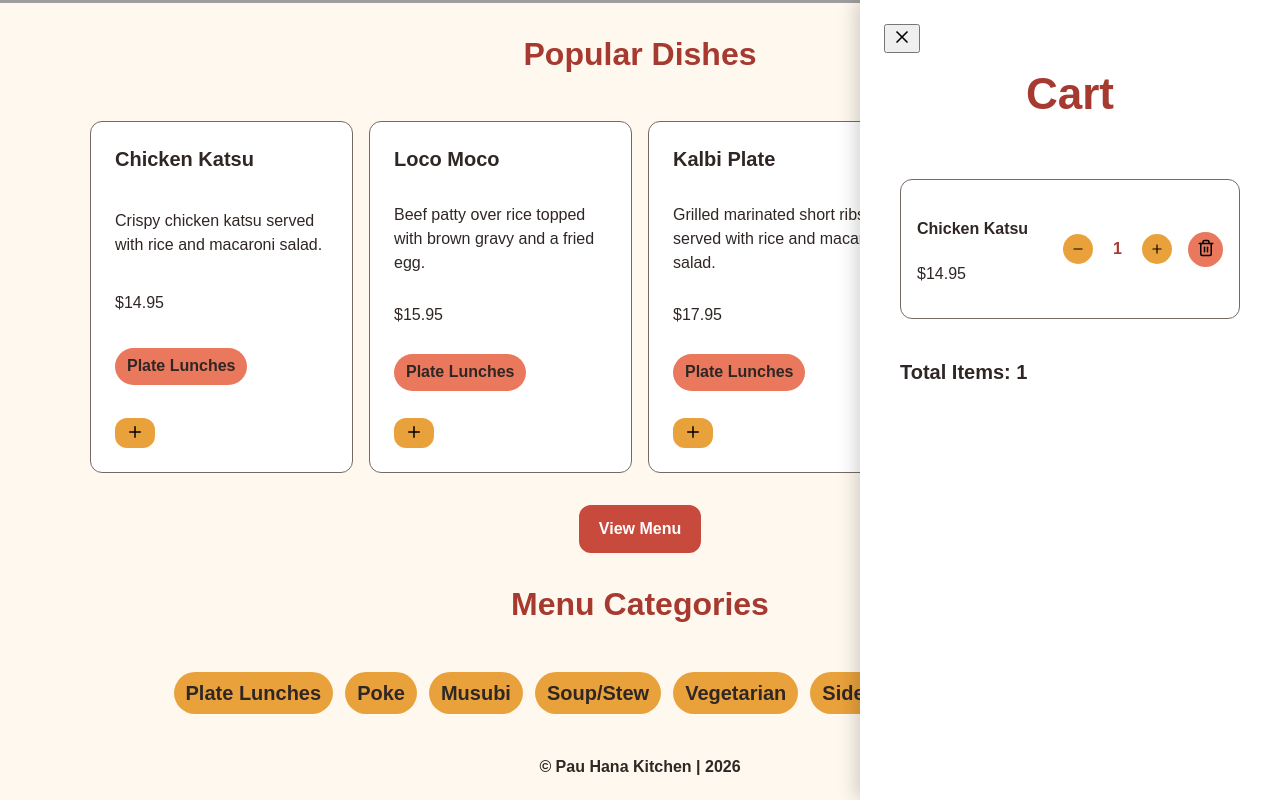
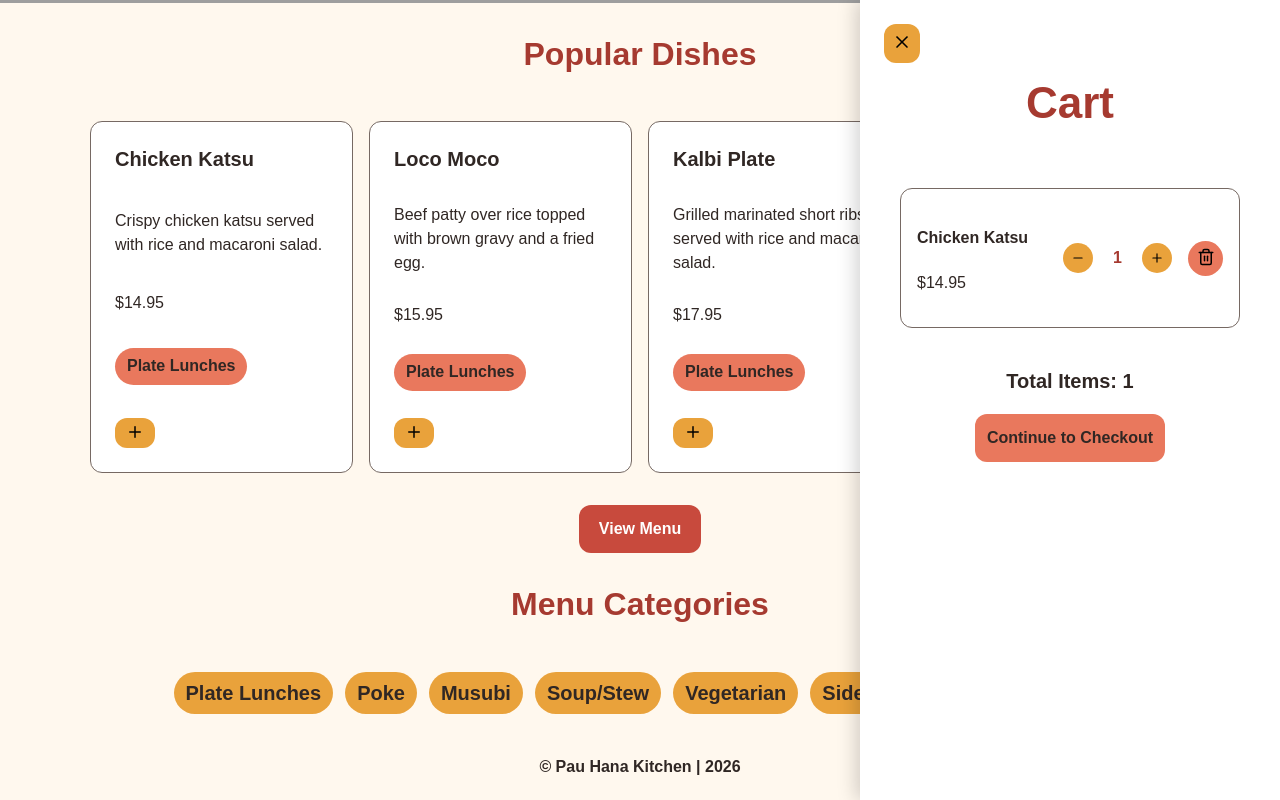
Before and after one commit to jjackson112/pau-hana-kitchen, a React (Vite) app in the folder frontend/: page / in a window 1280 px wide. Both pictures are taken after a click on the button 135 px from the left and 990 px from the top of the page. Shown: the part 557-1357 px from the top of the page. Built offline with nearby package versions, Linux system fonts and the light colour scheme; grey boxes are pictures that could not be loaded.

Commit message:
checkout btn on CartSidebar

```diff
--- a/frontend/src/App.css
+++ b/frontend/src/App.css
@@ -241,6 +241,20 @@ a {
 
 /* Cart Sidebar Styles */
 
+.close-sidebar-btn {
+  background-color: var(--pauhana-gold);
+  border: 1px solid var(--pauhana-muted);
+  border: none;
+  border-radius: 12px;
+  padding: .5rem;
+  cursor: pointer;
+}
+
+.close-sidebar-btn:hover, .checkout-btn:hover {
+  background-color: var(--pauhana-muted);
+  color: var(--pauhana-surface);
+}
+
 .cart-title {
   color: var(--pauhana-red-dark);
   padding: 1rem;
@@ -249,6 +263,22 @@ a {
 
 .cart-items-list, .other-cart-details {
   padding: .5rem 1rem;
+}
+
+.other-cart-details {
+  display: flex;
+  justify-content: center;
+  align-items: center;
+  flex-direction: column;
+}
+
+.checkout-btn {
+  background-color: var(--pauhana-coral);
+  border-radius: 12px;
+  border: none;
+  padding: .75rem;
+  font-weight: 600;
+  cursor: pointer;
 }
 
 .cart-sidebar {
--- a/frontend/src/components/CartSidebar.jsx
+++ b/frontend/src/components/CartSidebar.jsx
@@ -1,6 +1,7 @@
 // useSelector hook lets React read data from the global Redux store state
 import { useDispatch, useSelector } from 'react-redux';
 import { closeCartSidebar } from '../store/cartSlice';
+import { Link } from "react-router-dom";
 import { X } from "lucide-react";
 import CartItem from "../components/CartItem";
 
@@ -19,6 +20,7 @@ function Cart() {
             aria-hidden={!isOpen}
         >
             <button
+                type="button"
                 className="close-sidebar-btn"
                 onClick={() => dispatch(closeCartSidebar())}
                 aria-label="Close cart"
@@ -47,10 +49,7 @@ function Cart() {
 
             <div className="other-cart-details">
                 <h3>Total Items: {totalQuantity}</h3>
-            </div>
-
-            <div className="compliment-cart">
-
+                <Link to="/checkout" className="checkout-btn">Continue to Checkout</Link>
             </div>
         </aside>
     )
```
